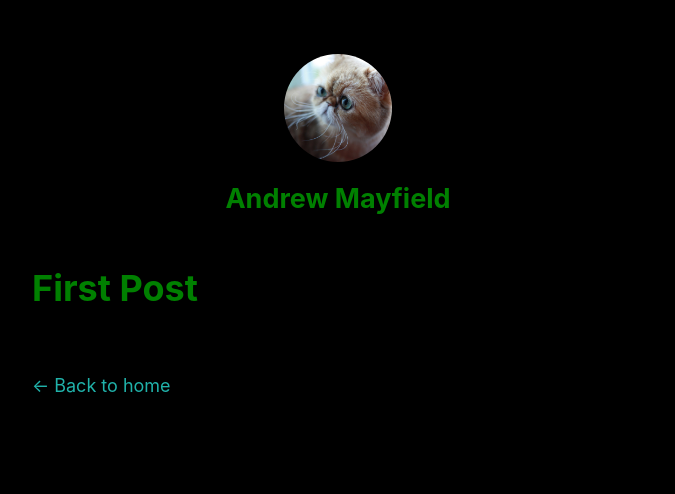
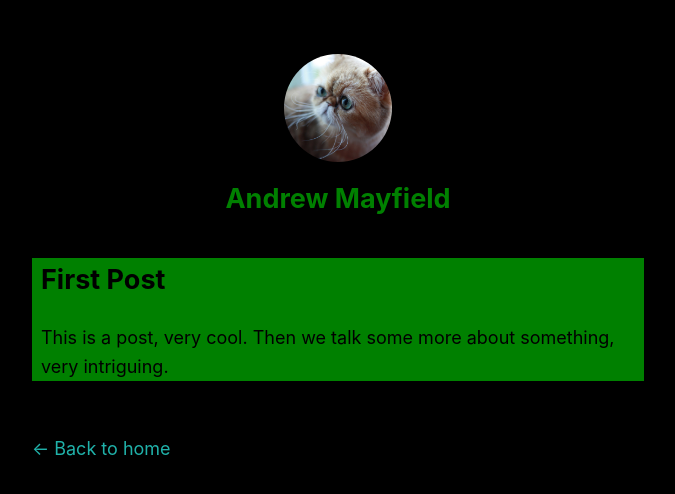
Before and after one commit to batgnome1/CS55.13-Week-3-Project-2, a Next.js app in the folder nextjs-blog/: page /posts/first-post in a window 1280 px wide. Shown: the top 494 px of the page, without its empty margins (302-977 px from the left). Built offline with nearby package versions, Linux system fonts and the light colour scheme.

Commit message:
made a custom css for post component

```diff
--- a/nextjs-blog/pages/posts/first-post.js
+++ b/nextjs-blog/pages/posts/first-post.js
@@ -1,6 +1,7 @@
 import Head from 'next/head';
 import Link from 'next/link';
 import Layout from '../../components/layout';
+import styles from '/styles/post.module.css';
 
 
 export default function FirstPost() {
@@ -10,10 +11,11 @@ export default function FirstPost() {
         {/* Page title for the first post */}
         <title>First Post</title>
       </Head>
-
+      <section className={styles.post}>
       {/* Main heading for the first post */}
       <h1>First Post</h1>
-
+      <p>This is a post, very cool. Then we talk some more about something, very intriguing.</p>
+      </section>
     </Layout>
   );
 }
--- /dev/null
+++ b/nextjs-blog/styles/post.module.css
@@ -0,0 +1,5 @@
+.post {
+    background-color: green;
+    color: black;
+    padding: 0 0.5rem;
+}
```
